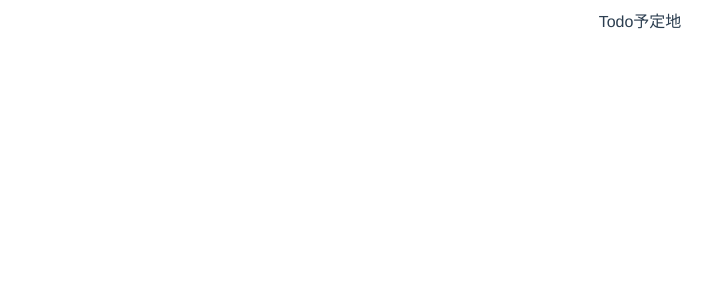
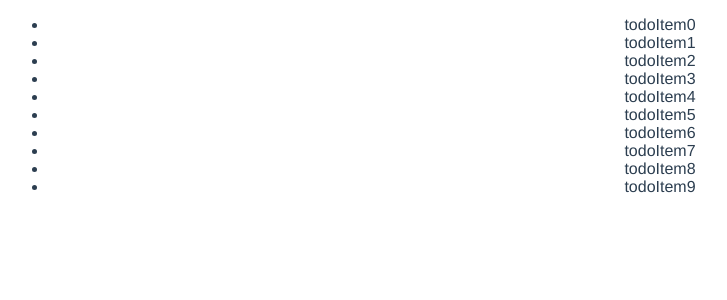
Before and after one commit to mnao305/vue-composition-api-test-todo-app, a Vue app: page / in a window 1280 px wide. Shown: the top 300 px of the page, without its empty margins (0-727 px from the left). Built offline with nearby package versions, Linux system fonts and the light colour scheme.

Commit message:
TodoPageで配列を定義して、Todoリストを表示した
学習メモもREADMEに残すようにした

```diff
--- /dev/null
+++ b/src/components/TodoItem/index.vue
@@ -0,0 +1,20 @@
+<template>
+  <li>{{item.text}}</li>
+</template>
+
+<script lang="ts">
+import { defineComponent, PropType } from '@vue/composition-api'
+import { TodoItemType } from '@/views/TodoPage/index.vue'
+
+export default defineComponent({
+  props: {
+    item: {
+      type: Object as PropType<TodoItemType>,
+      required: true
+    }
+  },
+  setup () {
+    console.log('')
+  }
+})
+</script>
--- /dev/null
+++ b/src/components/TodoList/index.vue
@@ -0,0 +1,27 @@
+<template>
+<ul>
+  <TodoItem v-for="v in todoList" :item="v" :key="v.id" />
+</ul>
+</template>
+
+<script lang="ts">
+import { defineComponent, PropType } from '@vue/composition-api'
+import TodoItem from '@/components/TodoItem/index.vue'
+import { TodoItemType } from '@/views/TodoPage/index.vue'
+
+export default defineComponent({
+  components: {
+    TodoItem
+  },
+  props: {
+    todoList: {
+      // PropTypeで型をちゃんと指定できる
+      type: Array as PropType<TodoItemType[]>,
+      require: true
+    }
+  },
+  setup (props) {
+    console.log(props.todoList)
+  }
+})
+</script>
--- a/src/views/TodoPage/index.vue
+++ b/src/views/TodoPage/index.vue
@@ -1,17 +1,34 @@
 <template>
   <div>
-    Todo予定地
+    <TodoList :todoList="state.todoList" />
   </div>
 </template>
 
 <script lang="ts">
-import { defineComponent } from '@vue/composition-api'
+import { defineComponent, reactive } from '@vue/composition-api'
+import TodoList from '@/components/TodoList/index.vue'
+
+export type TodoItemType = {
+  id: number;
+  text: string;
+  doneFlg: boolean;
+}
 
 // defineComponentを使うことで型推論が効くようになるらしい
 // composition-apiv0.4.0でcreateComponentからdefineComponentに名前が変わった
 export default defineComponent({
+  components: {
+    TodoList
+  },
   setup () {
-    console.log('hello world')
+    const state = reactive({
+      todoList: [] as TodoItemType[]
+    })
+    for (let i = 0; i < 10; i++) {
+      state.todoList.push({ id: i, text: 'todoItem' + i, doneFlg: false })
+    }
+
+    return { state }
   }
 })
 </script>
```
Also changed, not shown: 1 other file (tests, documents, lock files or other folders).
